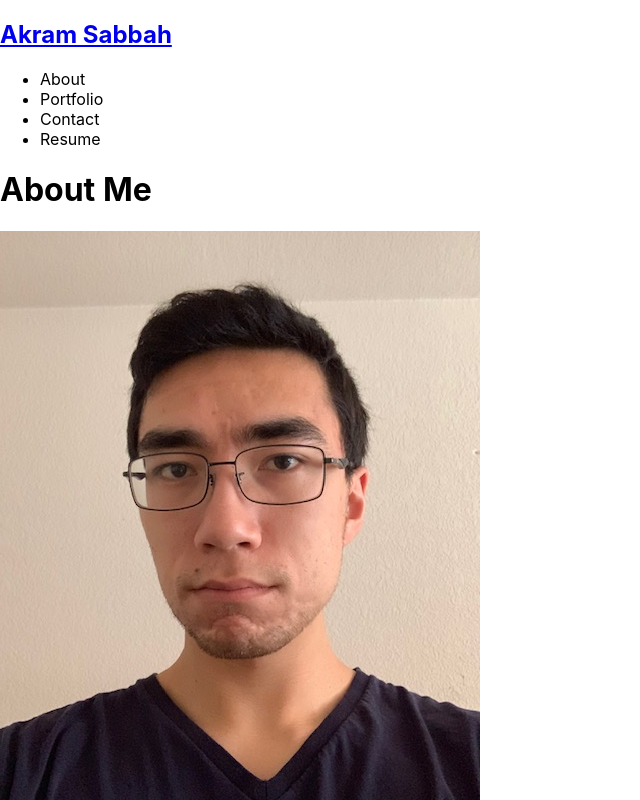
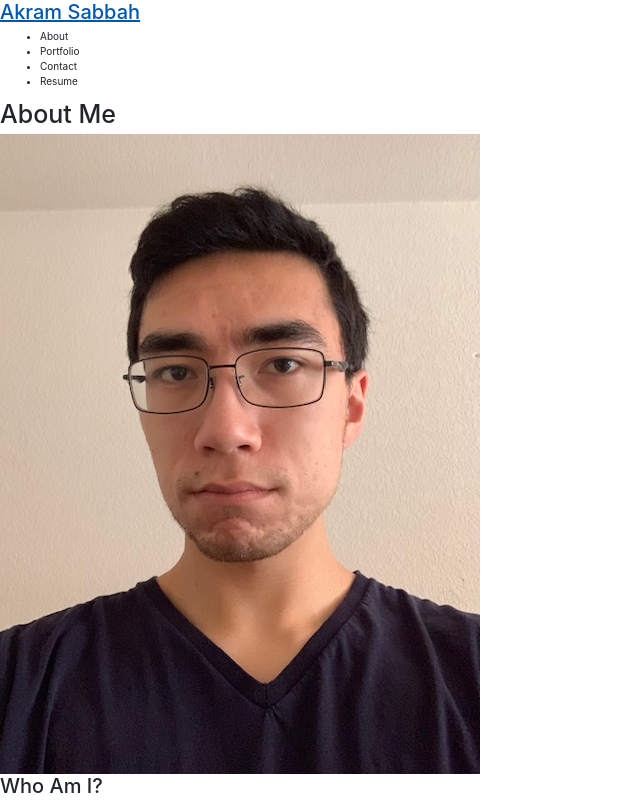
Before and after one commit to akramsabbah9/react-portfolio, a React (Create React App) app: page / in a window 1280 px wide. Shown: the top 800 px of the page, without its empty margins (0-640 px from the left). Built offline with nearby package versions, Linux system fonts and the light colour scheme.

Commit message:
set up bootstrap

```diff
--- a/package.json
+++ b/package.json
@@ -6,7 +6,9 @@
     "@testing-library/jest-dom": "^5.12.0",
     "@testing-library/react": "^11.2.6",
     "@testing-library/user-event": "^12.8.3",
+    "bootstrap": "^4.6.0",
     "react": "^17.0.2",
+    "react-bootstrap": "^1.5.2",
     "react-dom": "^17.0.2",
     "react-scripts": "4.0.3",
     "web-vitals": "^0.2.4",
--- a/public/index.html
+++ b/public/index.html
@@ -5,36 +5,19 @@
         <link rel="icon" href="%PUBLIC_URL%/favicon.ico" />
         <meta name="viewport" content="width=device-width, initial-scale=1" />
         <meta name="theme-color" content="#000000" />
-        <meta name="description" content="Web site created using create-react-app" />
+        <meta name="description" content="Akram Sabbah's Developer Portfolio" />
         <link rel="apple-touch-icon" href="%PUBLIC_URL%/logo192.png" />
-        <!--
-            manifest.json provides metadata used when your web app is installed on a
-            user's mobile device or desktop. See https://developers.google.com/web/fundamentals/web-app-manifest/
-        -->
         <link rel="manifest" href="%PUBLIC_URL%/manifest.json" />
-        <!--
-            Notice the use of %PUBLIC_URL% in the tags above.
-            It will be replaced with the URL of the `public` folder during the build.
-            Only files inside the `public` folder can be referenced from the HTML.
-
-            Unlike "/favicon.ico" or "favicon.ico", "%PUBLIC_URL%/favicon.ico" will
-            work correctly both with client-side routing and a non-root public URL.
-            Learn how to configure a non-root public URL by running `npm run build`.
-        -->
+        <link
+            rel="stylesheet"
+            href="https://maxcdn.bootstrapcdn.com/bootstrap/3.3.7/css/bootstrap.min.css"
+            integrity="sha384-BVYiiSIFeK1dGmJRAkycuHAHRg32OmUcww7on3RYdg4Va+PmSTsz/K68vbdEjh4u"
+            crossorigin="anonymous"
+        >
         <title>Akram Sabbah</title>
     </head>
     <body>
         <noscript>You need to enable JavaScript to run this app.</noscript>
         <div id="root"></div>
-        <!--
-            This HTML file is a template.
-            If you open it directly in the browser, you will see an empty page.
-
-            You can add webfonts, meta tags, or analytics to this file.
-            The build step will place the bundled scripts into the <body> tag.
-
-            To begin the development, run `npm start` or `yarn start`.
-            To create a production bundle, use `npm run build` or `yarn build`.
-        -->
     </body>
 </html>
--- a/src/App.js
+++ b/src/App.js
@@ -1,4 +1,5 @@
 import React, { useEffect, useState } from "react";
+import "bootstrap/dist/css/bootstrap.min.css";
 import Header from "./components/Header";
 import Footer from "./components/Footer";
 import About from "./components/About";
--- a/src/index.css
+++ b/src/index.css
@@ -1,3 +1,21 @@
+:root {
+    --primary: #00468b;
+    /* --secondary: #F3A847; */
+    /* --tertiary: #B12704; */
+    --light: #fafafa;
+    --dark: #000000;
+    --error: red;
+
+}
+
+* {
+    box-sizing: border-box;
+}
+
+html, body {
+    min-height: 100%;
+}
+
 body {
     margin: 0;
     font-family: -apple-system, BlinkMacSystemFont, "Segoe UI", "Roboto", "Oxygen",
```
